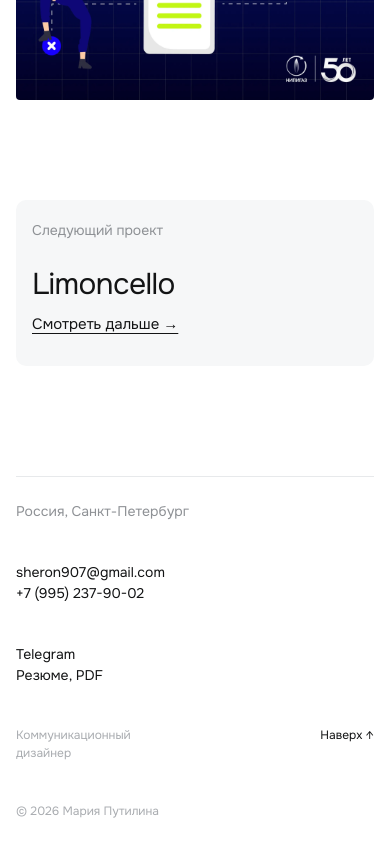
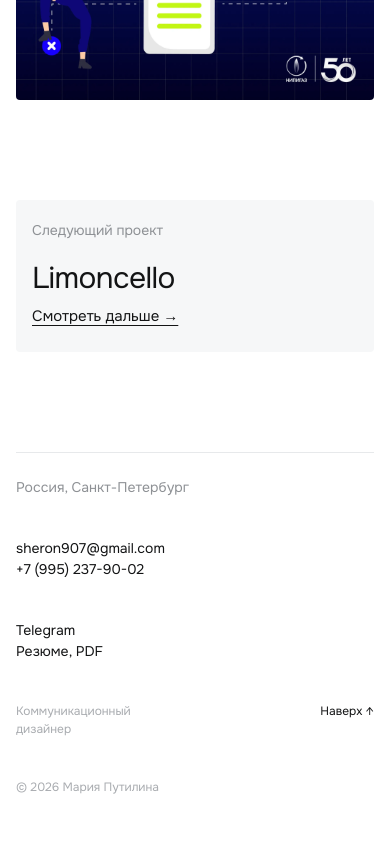
Before and after one commit to mputilina/portfolio, a plain HTML site: page works/ancor.html in a window 390 px wide. Shown: the part 6321-7165 px from the top of the page. After the commit the page ends 7141 px from the top, so only its background shows below. Drawn offline with Linux system fonts and the light colour scheme; a web font is replaced by a local one.

Commit message:
«Следующий проект»: отступы по andykarter.com, скругление 4px
130px до и после блока, 20px от подписи до названия, 10px от названия
до ссылки; на телефоне 100px. Скругление как у картинок.

Co-Authored-By: Claude Opus 5.5 <noreply@anthropic.com>
Claude-Session: https://claude.ai/code/session_01VrgWcakhopUqggEtBtgDx4

```diff
--- a/assets/css/style.css
+++ b/assets/css/style.css
@@ -902,9 +902,11 @@ a.xp-thumb .xp-thumb-label { z-index: 1; }
   display: grid;
   grid-template-columns: repeat(3, minmax(0, 1fr));
   column-gap: var(--gap);
-  margin: 150px var(--pad) 0;
-  padding: 24px 0 40px;
-  border-radius: 10px;
+  /* отступы по andykarter.com: 130px до и после блока,
+     20px от подписи до названия, 10px от названия до ссылки */
+  margin: 130px var(--pad) 0;
+  padding: 20px 0 24px;
+  border-radius: var(--radius);
   background: var(--fill-2);
 }
 
@@ -913,7 +915,7 @@ a.xp-thumb .xp-thumb-label { z-index: 1; }
 .case-next-label { font-size: 14px; color: var(--gray); }
 
 .case-next-title {
-  margin-top: 26px;
+  margin-top: 20px;
   font-size: clamp(30px, 2.8vw, 40px);
   line-height: 1.1;
   letter-spacing: -0.02em;
@@ -923,7 +925,7 @@ a.xp-thumb .xp-thumb-label { z-index: 1; }
 }
 
 .case-next-link {
-  margin-top: 12px;
+  margin-top: 10px;
   font-size: 15px;
   color: var(--ink);
   text-decoration: underline;
@@ -933,6 +935,7 @@ a.xp-thumb .xp-thumb-label { z-index: 1; }
 }
 
 .case-next-title:hover, .case-next-link:hover { color: var(--gray); }
+.page-case .site-foot { padding-top: 130px; }
 .case-next-link:hover { text-underline-offset: 6px; }
 
 
@@ -1019,7 +1022,8 @@ a.xp-thumb .xp-thumb-label { z-index: 1; }
   .results, .results.n2 { grid-template-columns: 1fr; }
   .result + .result { border-left: 0; }
   .result { padding: 30px 10px; }
-  .case-next { grid-template-columns: 1fr; margin-top: 100px; padding: 20px 16px 30px; }
+  .case-next { grid-template-columns: 1fr; margin-top: 100px; padding: 20px 16px 24px; }
+  .page-case .site-foot { padding-top: 100px; }
   .case-next-col { grid-column: auto; padding-right: 0; }
 
   .site-foot { padding-top: 110px; }
--- a/works/ancor.html
+++ b/works/ancor.html
@@ -13,7 +13,7 @@
 <link rel="preconnect" href="https://fonts.googleapis.com">
 <link rel="preconnect" href="https://fonts.gstatic.com" crossorigin>
 <link href="https://fonts.googleapis.com/css2?family=Zalando+Sans+SemiExpanded:wght@300;400;500&family=Onest:wght@300;400;500&display=swap" rel="stylesheet">
-<link rel="stylesheet" href="../assets/css/style.css?v=28">
+<link rel="stylesheet" href="../assets/css/style.css?v=29">
 </head>
 <body class="page-case">
 <a class="skip" href="#main">К содержанию</a>
@@ -93,6 +93,6 @@
     </div>
   </div>
 </footer>
-<script src="../assets/js/main.js?v=28" defer></script>
+<script src="../assets/js/main.js?v=29" defer></script>
 </body>
 </html>
```
Also changed, not shown: about.html (+2 -2 lines), experience.html (+2 -2 lines), index.html (+2 -2 lines), works/checkmate.html (+2 -2 lines), works/conversations.html (+2 -2 lines), works/dsec.html (+2 -2 lines), works/hexway.html (+2 -2 lines), works/limoncello.html (+2 -2 lines), works/solisoft.html (+2 -2 lines), 1 other file.
